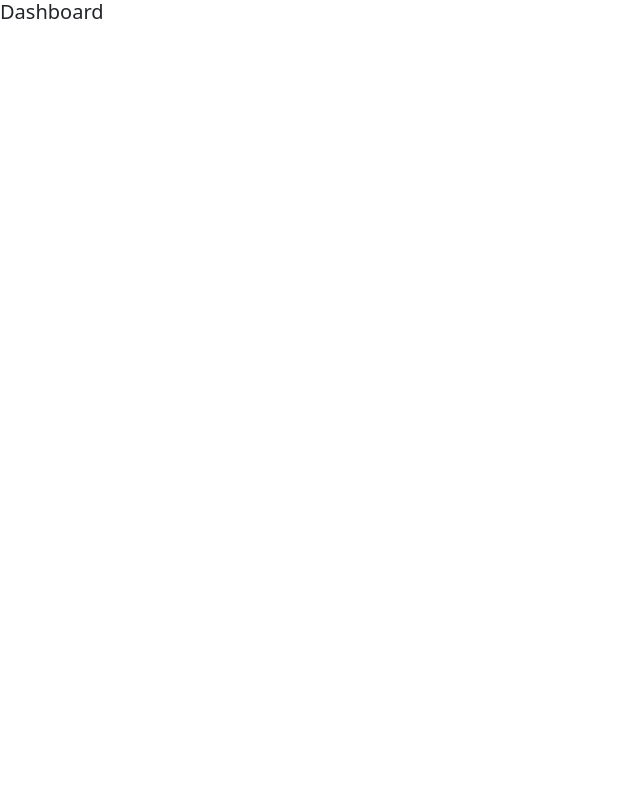
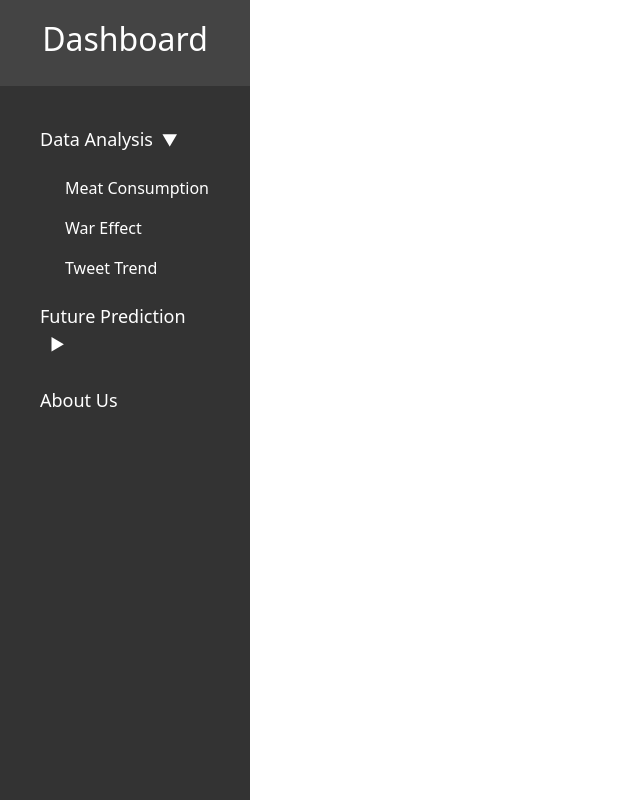
Before and after one commit to husnulAbid/SFC_Client, a React (Vite) app in the folder sfc_client/: page /dashboard in a window 1280 px wide. Shown: the whole page, without its empty margins (0-640 px from the left). Built offline with nearby package versions, Linux system fonts and the light colour scheme.

Commit message:
sidebar basics

```diff
--- a/sfc_client/src/assets/css/Home.css
+++ b/sfc_client/src/assets/css/Home.css
@@ -1,10 +1,14 @@
+#root {
+  height: 100%;
+}
+
 .mainRoot {
     margin: 0 auto;
     padding: 2rem;
     text-align: center;
 
-    width: 100%;
-    height: 100%;
+    width: 100wh;
+    height: 100vh;
     overflow: hidden;
 
     font-family: Inter, system-ui, Avenir, Helvetica, Arial, sans-serif;
@@ -19,7 +23,7 @@
     text-rendering: optimizeLegibility;
     -webkit-font-smoothing: antialiased;
     -moz-osx-font-smoothing: grayscale;
-    -webkit-text-size-adjust: 100%;
+    -webkit-text-size-adjust: 200%;
   }
 
   ::-webkit-scrollbar {
@@ -28,15 +32,19 @@
 }
 
   .motoLine {
-    padding: 0.5em;
+    padding: 1em;
   }
 
   .exploreButton {
-    padding: 3em;
+    padding: 4em;
   }
 
   .exploreButton:hover {
     filter: drop-shadow(0 0 2em #205ed1aa);
+  }
+
+  .hostedBy {
+    padding: 2em;
   }
 
   .poweredByLogo {
@@ -44,7 +52,7 @@
   }
 
   .logo {
-    height: 5em;
+    height: 6em;
     padding: 1em;
     will-change: filter;
     transition: filter 300ms;
--- /dev/null
+++ b/sfc_client/src/assets/css/SideBar.css
@@ -0,0 +1,68 @@
+
+.sidebar {
+    width: 0;
+    position: fixed;
+    top: 0;
+    left: 0;
+    height: 100%;
+    background-color: #333;
+    overflow-x: hidden;
+    transition: 0.5s;
+  }
+
+  .sidebar.open {
+    width: 250px;
+  }
+
+  .sidebar-header {
+    padding: 20px;
+    text-align: center;
+    background-color: #444;
+    color: white;
+  }
+
+  .sidebar-main-menu {
+    list-style-type: none;
+    padding: 25px;
+    margin: 0;
+  }
+
+  .sidebar-main-menu li {
+    padding: 15px;
+    text-align: left;
+    color: white;
+    font-size:large;
+    cursor: pointer;
+  }
+
+
+  .sub-menu {
+    list-style-type: none;
+    padding: 5;
+    margin: 0;
+  }
+
+  .sub-menu li {
+    padding: 8px;
+    text-align: left;
+    color: rgb(255, 255, 255);
+    cursor: pointer;
+    font-size: medium;
+  }
+
+  .arrow-closed {
+    display: inline-block;
+    margin-left: 10px;
+    font-size: 1rem;
+  }
+
+  .arrow-open {
+    display: inline-block;
+    margin-left: 10px;
+    font-size: 1rem;
+    transition: transform 0.2s ease-in-out;
+  }
+
+  .open .arrow-open {
+    transform: rotate(90deg); /* Rotate the arrow when the menu is open */
+  }
--- a/sfc_client/src/components/Dashboard.tsx
+++ b/sfc_client/src/components/Dashboard.tsx
@@ -1,10 +1,14 @@
+import Sidebar from "./SideBar";
 
 function Dashboard() {
 
   return (
     <div>
       <h5>Dashboard</h5>
+      <Sidebar />
     </div>
+
+
   )
 }
 
--- a/sfc_client/src/components/Home.tsx
+++ b/sfc_client/src/components/Home.tsx
@@ -10,8 +10,8 @@ import "../assets/css/Home.css";
 function Home() {
   return (
     <div className="mainRoot">
-      <h2>Secure Forcast</h2>
-      <h5 className="motoLine">Expand Your Business Through Data Analysis</h5>
+      <h1>Secure Forcast</h1>
+      <h3 className="motoLine">Turning Raw Data into Actionable Wisdom</h3>
 
       <div className="exploreButton">
         <Link to="/dashboard">
@@ -19,7 +19,7 @@ function Home() {
         </Link>
       </div>
 
-      <p>
+      <p className="hostedBy">
         Hosted By&nbsp;:&nbsp;
         <a href="https://sites.google.com/view/husnulabid26/">Husnul Abid</a>
       </p>
--- /dev/null
+++ b/sfc_client/src/components/SideBar.tsx
@@ -0,0 +1,68 @@
+import React, { useState } from "react";
+
+import "../assets/css/SideBar.css";
+
+const Sidebar: any = () => {
+  const [isItemOpen_1, setIsItemOpen_1] = useState(true);
+  const [isItemOpen_2, setIsItemOpen_2] = useState(false);
+
+  const toggleItem_1 = () => {
+    setIsItemOpen_1(!isItemOpen_1);
+  };
+
+  const toggleItem_2 = () => {
+    setIsItemOpen_2(!isItemOpen_2);
+  };
+
+  return (
+    <div className="sidebar open">
+      <div className="sidebar-header">
+        <h2>Dashboard</h2>
+      </div>
+
+      <ul className="sidebar-main-menu">
+
+      <li onClick={toggleItem_1}>
+            Data Analysis
+            {!isItemOpen_1 && (
+                <span className="arrow-closed">&#9654;</span>
+            )}
+            {isItemOpen_1 && (
+                <span className="arrow-open">&#9654;</span>
+            )}
+
+        </li>
+
+        {isItemOpen_1 && (
+          <ul className="sub-menu">
+            <li>Meat Consumption</li>
+            <li>War Effect</li>
+            <li>Tweet Trend</li>
+          </ul>
+        )}
+
+        <li onClick={toggleItem_2}>
+            Future Prediction
+            {!isItemOpen_2 && (
+                <span className="arrow-closed">&#9654;</span>
+            )}
+            {isItemOpen_2 && (
+                <span className="arrow-open">&#9654;</span>
+            )}
+
+        </li>
+
+        {isItemOpen_2 && (
+          <ul className="sub-menu">
+            <li>Housing Price</li>
+            <li>Weather</li>
+          </ul>
+        )}
+
+        <li>About Us</li>
+      </ul>
+    </div>
+  );
+};
+
+export default Sidebar;
```
Also changed, not shown: sfc_client/src/components/NavBar.tsx (deleted), sfc_client/src/index.css (added).
